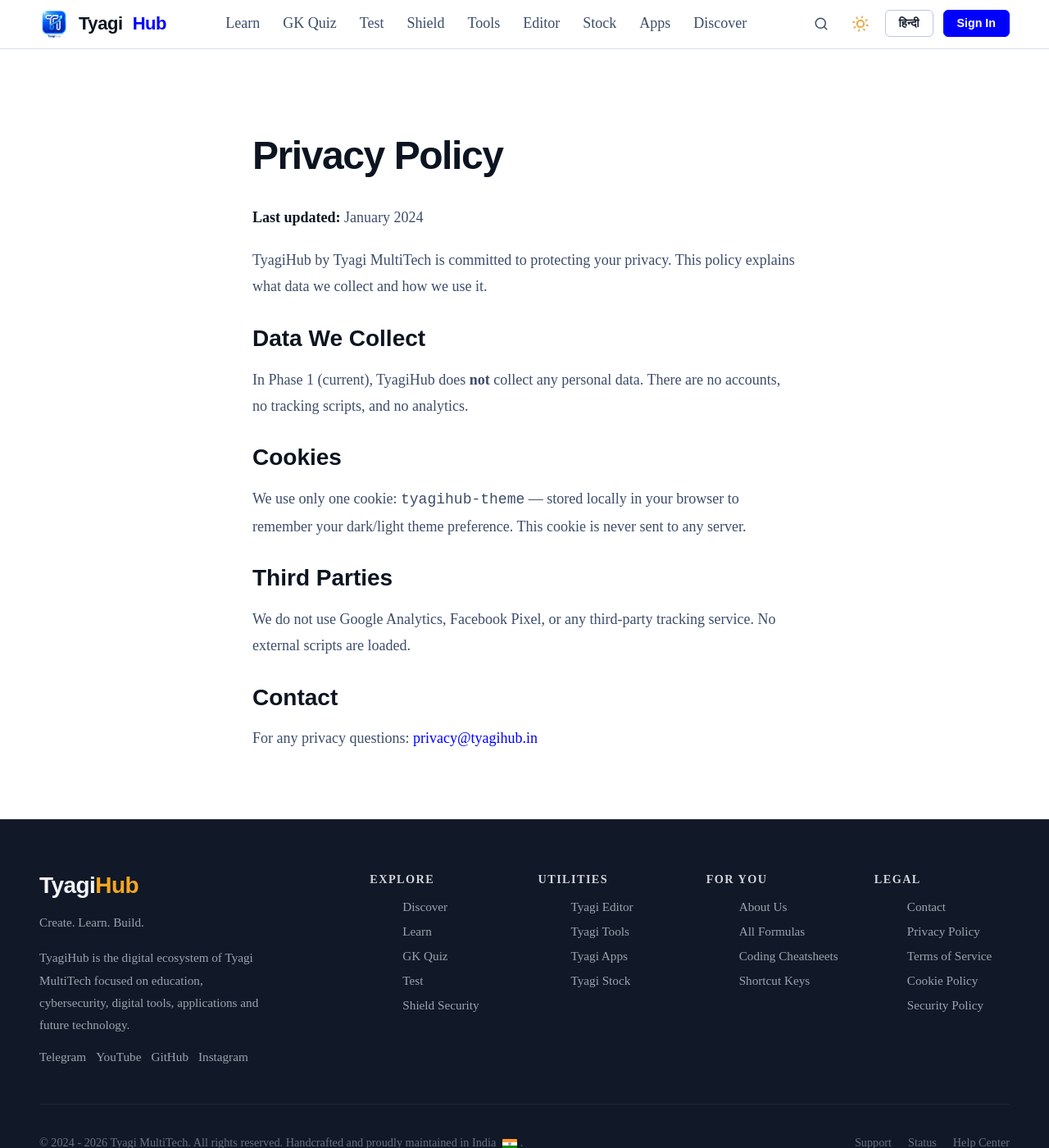
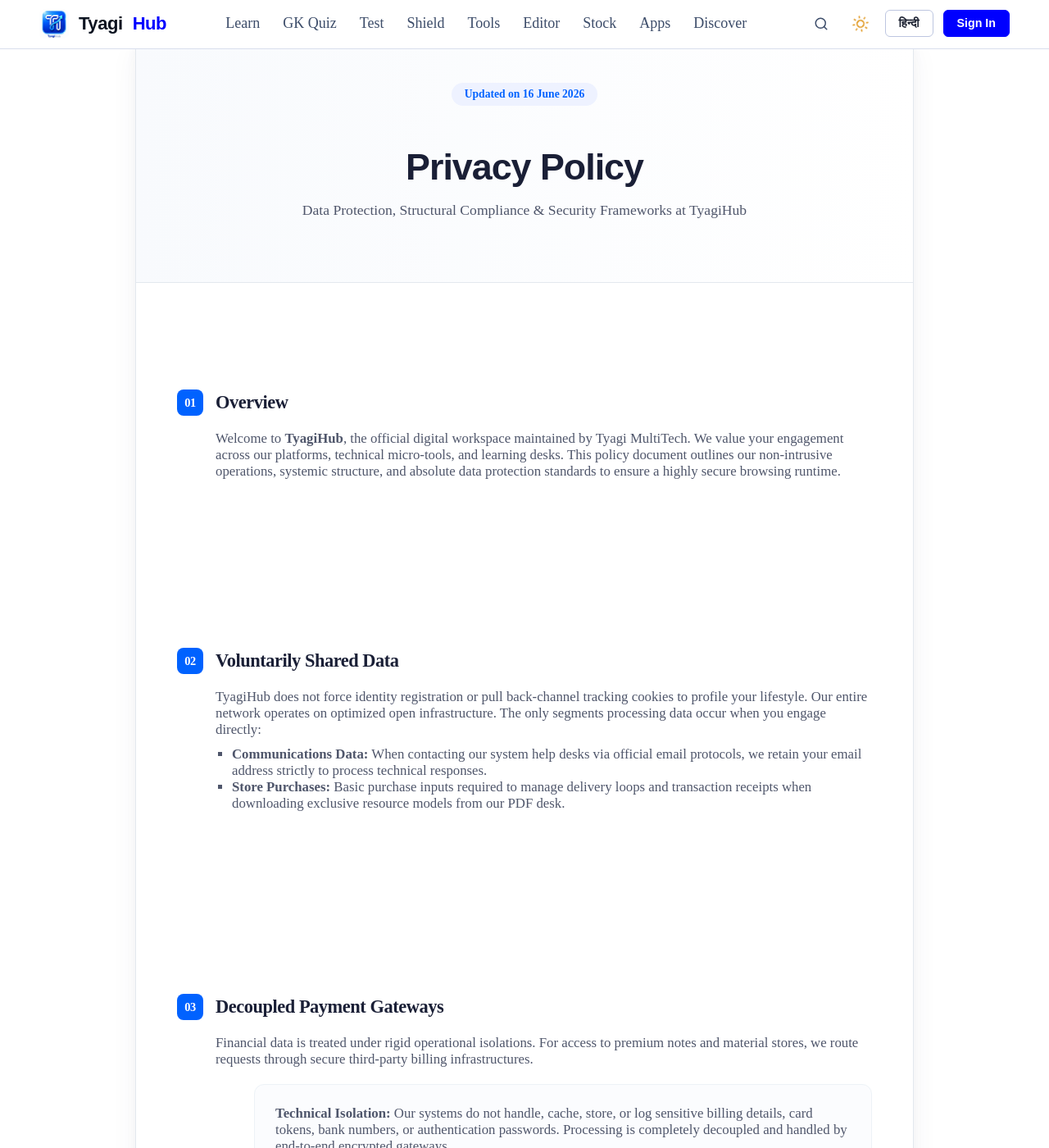
Before and after one commit to HimanshuTyagiJi/TyagiHub, a Jekyll site: the page built from privacy/index.html, in a window 1280 px wide and 1400 px high. Shown: the whole window at 82% size. Built offline with Jekyll 4.4.1, drawn with Linux system fonts in a browser that asks for light colours; some of the changed text lies outside the part shown.

Commit message:
Update index.html

```diff
--- a/privacy/index.html
+++ b/privacy/index.html
@@ -1,22 +1,182 @@
 ---
 layout: default
-title: "Privacy Policy — TyagiHub"
-description: "TyagiHub privacy policy — how we handle your data."
+title: Privacy Policy | TyagiHub - The MultiTech Digital Ecosystem
+permalink: /privacy/
+lang: en
+description: Read the Privacy Policy of TyagiHub. Learn how Tyagi MultiTech ensures strict data protection, transactional safety, and cookie transparency.
 ---
-<div style="padding-top:var(--nav-height);">
-  <article style="max-width:760px; margin:0 auto; padding:var(--space-16) var(--container-pad);">
-    <h1 style="font-size:clamp(2rem,4vw,3rem); font-weight:var(--fw-black); letter-spacing:-0.03em; color:var(--clr-heading); margin-bottom:var(--space-8);">Privacy Policy</h1>
-    <div style="color:var(--clr-text-2); line-height:var(--lh-loose); font-size:var(--fs-md);">
-      <p style="margin-bottom:var(--space-5);"><strong style="color:var(--clr-heading);">Last updated:</strong> January 2024</p>
-      <p style="margin-bottom:var(--space-5);">TyagiHub by Tyagi MultiTech is committed to protecting your privacy. This policy explains what data we collect and how we use it.</p>
-      <h2 style="font-size:var(--fs-xl); color:var(--clr-heading); margin:var(--space-8) 0 var(--space-4);">Data We Collect</h2>
-      <p style="margin-bottom:var(--space-5);">In Phase 1 (current), TyagiHub does <strong>not</strong> collect any personal data. There are no accounts, no tracking scripts, and no analytics.</p>
-      <h2 style="font-size:var(--fs-xl); color:var(--clr-heading); margin:var(--space-8) 0 var(--space-4);">Cookies</h2>
-      <p style="margin-bottom:var(--space-5);">We use only one cookie: <code>tyagihub-theme</code> — stored locally in your browser to remember your dark/light theme preference. This cookie is never sent to any server.</p>
-      <h2 style="font-size:var(--fs-xl); color:var(--clr-heading); margin:var(--space-8) 0 var(--space-4);">Third Parties</h2>
-      <p style="margin-bottom:var(--space-5);">We do not use Google Analytics, Facebook Pixel, or any third-party tracking service. No external scripts are loaded.</p>
-      <h2 style="font-size:var(--fs-xl); color:var(--clr-heading); margin:var(--space-8) 0 var(--space-4);">Contact</h2>
-      <p>For any privacy questions: <a href="mailto:privacy@tyagihub.in" style="color:var(--clr-accent);">privacy@tyagihub.in</a></p>
+
+<style>
+    :root {
+        --primary: #0062ff;
+        --bg: #fdfdfd;
+        --card: #ffffff;
+        --text-dark: #1a1f36;
+        --text-light: #4f566b;
+        --accent: #eef2ff;
+    }
+    .wrapper {
+        max-width: 950px;
+        margin: 40px auto;
+        background: var(--card);
+        border: 1px solid #e3e8ee;
+        border-radius: 20px;
+        overflow: hidden;
+        box-shadow: 0 15px 35px rgba(50,50,93,0.05), 0 5px 15px rgba(0,0,0,0.03);
+    }
+    .header {
+        background: linear-gradient(to right, #f8fafd, #ffffff);
+        padding: 60px 50px;
+        border-bottom: 1px solid #e3e8ee;
+        text-align: center;
+    }
+    .header h1 {
+        font-size: 2.8rem;
+        font-weight: 800;
+        color: var(--text-dark);
+        letter-spacing: -1px;
+        margin-bottom: 10px;
+    }
+    .header p {
+        color: var(--text-light);
+        font-size: 1.1rem;
+    }
+    .badge {
+        background: var(--accent);
+        color: var(--primary);
+        padding: 6px 16px;
+        border-radius: 50px;
+        font-weight: 600;
+        font-size: 0.85rem;
+        margin-bottom: 20px;
+        display: inline-block;
+    }
+    .content-body {
+        padding: 50px;
+    }
+    .section {
+        margin-bottom: 45px;
+    }
+    .section-title {
+        display: flex;
+        align-items: center;
+        font-size: 1.4rem;
+        font-weight: 700;
+        color: var(--text-dark);
+        margin-bottom: 18px;
+    }
+    .section-title span {
+        background: var(--primary);
+        color: white;
+        width: 32px;
+        height: 32px;
+        border-radius: 8px;
+        display: flex;
+        align-items: center;
+        justify-content: center;
+        margin-right: 15px;
+        font-size: 0.9rem;
+    }
+    .text-block {
+        color: var(--text-light);
+        font-size: 1.05rem;
+        margin-left: 47px;
+    }
+    .highlight-card {
+        background: #fbfcfe;
+        border: 1px solid #edf2f7;
+        padding: 25px;
+        border-radius: 12px;
+        margin: 20px 0 20px 47px;
+    }
+    .contact-footer {
+        background: #1a1f36;
+        color: white;
+        padding: 50px;
+        text-align: center;
+    }
+    .contact-footer h3 {
+        margin-bottom: 15px;
+        font-size: 1.6rem;
+    }
+    .contact-footer a {
+        color: #4cd137;
+        text-decoration: none;
+        font-weight: 700;
+        font-size: 1.2rem;
+    }
+    @media (max-width: 768px) {
+        .header, .content-body, .contact-footer { padding: 30px 20px; }
+        .header h1 { font-size: 2rem; }
+        .text-block { margin-left: 0; }
+        .section-title span { display: none; }
+    }
+</style>
+
+<div class="wrapper">
+    <div class="header">
+        <span class="badge">Updated on 16 June 2026</span>
+        <h1>Privacy Policy</h1>
+        <p>Data Protection, Structural Compliance & Security Frameworks at TyagiHub</p>
     </div>
-  </article>
+
+    <div class="content-body">
+        <div class="section">
+            <div class="section-title"><span>01</span> Overview</div>
+            <div class="text-block">
+                Welcome to <strong>TyagiHub</strong>, the official digital workspace maintained by Tyagi MultiTech. We value your engagement across our platforms, technical micro-tools, and learning desks. This policy document outlines our non-intrusive operations, systemic structure, and absolute data protection standards to ensure a highly secure browsing runtime.
+            </div>
+        </div>
+
+        <div class="section">
+            <div class="section-title"><span>02</span> Voluntarily Shared Data</div>
+            <div class="text-block">
+                TyagiHub does not force identity registration or pull back-channel tracking cookies to profile your lifestyle. Our entire network operates on optimized open infrastructure. The only segments processing data occur when you engage directly:
+                <ul style="margin-top: 10px; padding-left: 20px; list-style-type: square;">
+                    <li><strong>Communications Data:</strong> When contacting our system help desks via official email protocols, we retain your email address strictly to process technical responses.</li>
+                    <li><strong>Store Purchases:</strong> Basic purchase inputs required to manage delivery loops and transaction receipts when downloading exclusive resource models from our PDF desk.</li>
+                </ul>
+            </div>
+        </div>
+
+        <div class="section">
+            <div class="section-title"><span>03</span> Decoupled Payment Gateways</div>
+            <div class="text-block">
+                Financial data is treated under rigid operational isolations. For access to premium notes and material stores, we route requests through secure third-party billing infrastructures.
+                <div class="highlight-card">
+                    <strong>Technical Isolation:</strong> Our systems do not handle, cache, store, or log sensitive billing details, card tokens, bank numbers, or authentication passwords. Processing is completely decoupled and handled by end-to-end encrypted gateways.
+                </div>
+            </div>
+        </div>
+
+        <div class="section">
+            <div class="section-title"><span>04</span> Cookie Management & Third-Party Advertising</div>
+            <div class="text-block">
+                TyagiHub does not run internal tracking tokens. However, to keep our system resources free and scalable, we interface with third-party networks (such as Google AdSense) to serve display advertising. These verified partner engines may look at cookie metadata to parse contextually accurate configurations. Users retain full rights to block or disable cookie tracking via native web browser preferences.
+            </div>
+        </div>
+
+        <div class="section">
+            <div class="section-title"><span>05</span> Content Integrity & Liability Blueprint</div>
+            <div class="text-block">
+                We implement thorough internal checks across our analytical platforms, programming code modules, and educational libraries to ensure maximum structural depth.
+                <br><br>
+                <strong>Liability Disclaimer:</strong> TyagiHub and its parent firm, Tyagi MultiTech, offer resources strictly on an "as-available" architecture. We do not provide absolute legal liability or warranty over sudden curriculum updates or computing software script mismatches. All technical facts, solutions, and exam models should be analyzed across official standard documentations.
+            </div>
+        </div>
+
+        <div class="section">
+            <div class="section-title"><span>06</span> External Network Redirections</div>
+            <div class="text-block">
+                Our site interfaces may contain external outbound hyperlinks. TyagiHub does not maintain administrative controls over the network scripts, security guidelines, or operational content published on external platforms.
+            </div>
+        </div>
+    </div>
+
+    <div class="contact-footer">
+        <h3>Technical Support & Compliance Desk</h3>
+        <p>For data removal requests, structural compliance questions, or infrastructure inquiries, target communications to:</p>
+        <a href="mailto:contact@tyagihub.in">contact@tyagihub.in</a>
+        <p style="margin-top: 25px; font-size: 0.8rem; opacity: 0.6;">&copy; 2024 - 2026 Tyagi MultiTech | All Infrastructure Reserved</p>
+    </div>
 </div>
```
